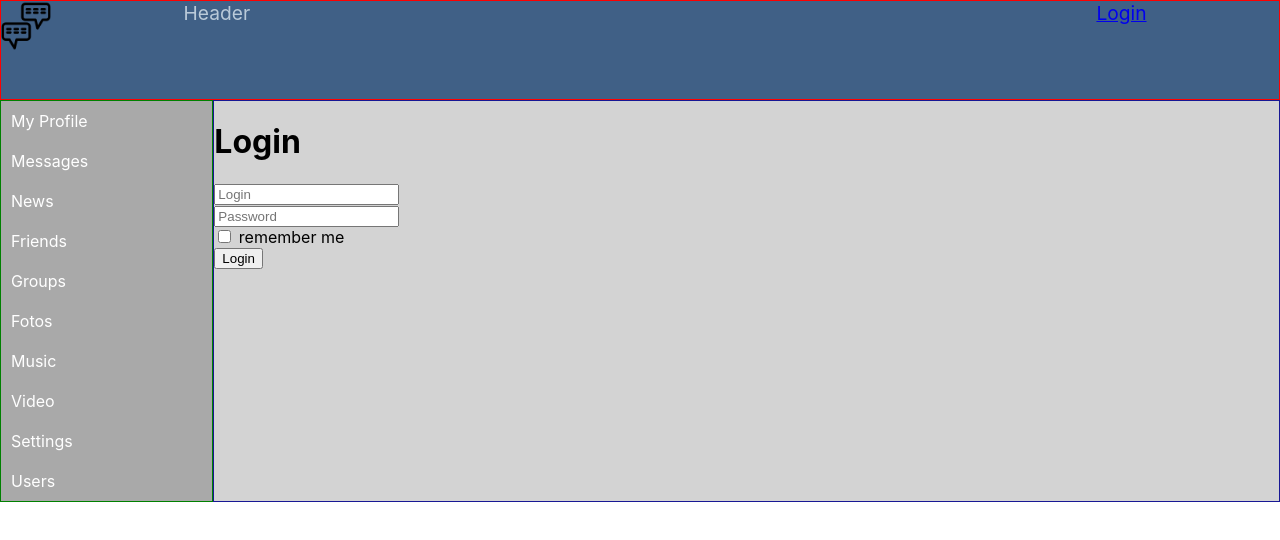
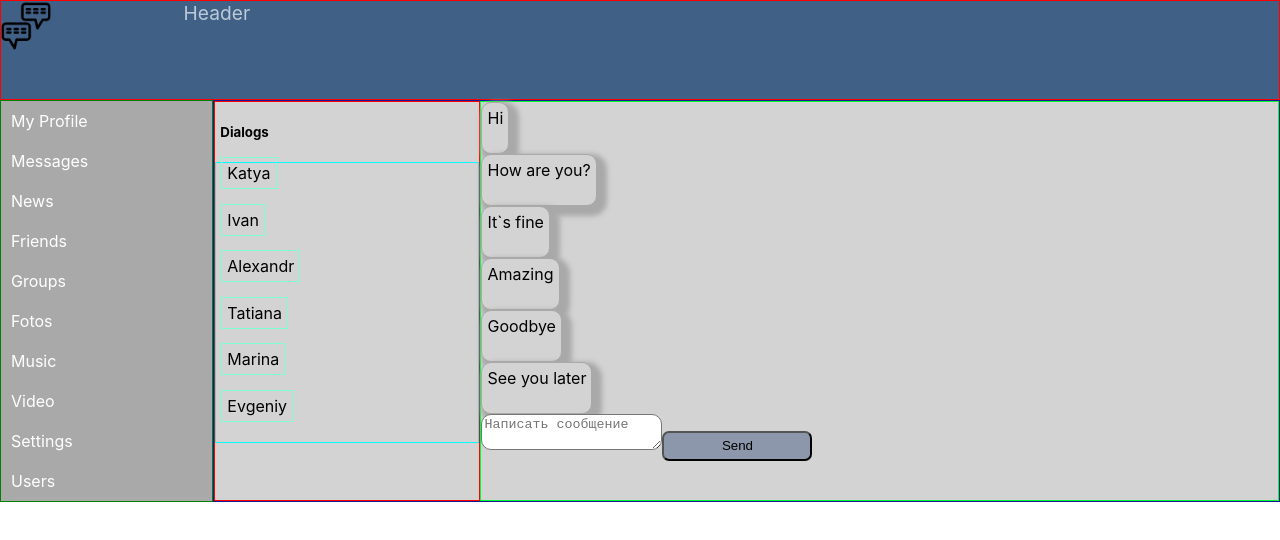
Before and after one commit to Elena763/TheSocialNetwork, a React app in the folder my-vk/: page /dialogs in a window 1280 px wide. Before the commit this address led to /login. Shown: the top 540 px of the page. Built offline with nearby package versions, Linux system fonts and the light colour scheme; no server answers.

Commit message:
fixed bugs

```diff
--- a/my-vk/src/components/Dialogs/Dialogs.jsx
+++ b/my-vk/src/components/Dialogs/Dialogs.jsx
@@ -9,9 +9,9 @@ function Dialogs(props) {
 
   let state = props.dialogsPage;
   let dialogElements = state.dialogs.map (d => <DialogItem name={d.name} id={d.id}/>);
-  let messageElements = state.messages.map (m => <Message message={m.message}/>);
-  //let newMessageBody = state.newMessageBody;
+  let messageElements = state.messages.map (m => <Message message={m.message} key={m.id}/>);
   let addNewMessage = (values) => {
+    console.log(values);
     props.sendMessage(values.newMessageBody);
   }
 
@@ -21,7 +21,9 @@ function Dialogs(props) {
       <div className={DialogsStyle.wrapper}>
         <div className={DialogsStyle.item}>
           <h5>Dialogs</h5>
-          <div className={DialogsStyle.user}>{dialogElements}</div>
+          <div className={DialogsStyle.user}>
+            {dialogElements}
+          </div>
         </div>
         <div className={DialogsStyle.messages}>
           {messageElements}
@@ -31,37 +33,34 @@ function Dialogs(props) {
     );
 }
 
-
-//const sleep = ms => new Promise(resolve => setTimeout(resolve, ms))
-
-/*const onSubmit = async values => {
-  await sleep(300)
-  window.alert(JSON.stringify(values, 0, 2))
-}*/
-
-function AddMessageForm(props) {
-  console.log(props);
+const AddMessageForm = (props) => {
   return (
-    <Form onSubmit={onSubmit}
-    initialValues={{ stooge: '', employed: false }}
-    render={props => {
-      return (
-        <form onSubmit={props.handleSubmit}>
+    <Form
+    initialValues={{
+      firstName: ''
+      }}
+      onSubmit={values => {
+      }}
+      validate={values => {
+      }}
+    >
+     {({ handleSubmit, pristine, form, submitting }) => (
+        <form onSubmit={handleSubmit}>
           <div>
-            <Field component={"textarea"}
+            <Field
+            component={"textarea"}
             name="newMessageBody"
             placeholder="Написать сообщение"
             className={DialogsStyle.text}
             >
             </Field>
-            <button
+            <button type="submit"
             className={DialogsStyle.button}
-            >Add</button>
+            >Send</button>
           </div>
         </form>
-      )
-    }}
-    />
+      )}
+    </Form>
   )
 }
 
--- a/my-vk/src/components/Users/Users.jsx
+++ b/my-vk/src/components/Users/Users.jsx
@@ -13,8 +13,8 @@ function Users(props)  {
     pages.push(i);
   };
   let curP = props.currentPage;
-  let curPF = ((curP - 10) < 0) ?  0  : curP - 10 ;
-  let curPL = curP + 10;
+  let curPF = ((curP - 15) < 0) ?  0  : curP - 10 ;
+  let curPL = curP + 15;
   let slicedPages = pages.slice( curPF, curPL);
 
   return (
--- a/my-vk/src/redux/authReducer.js
+++ b/my-vk/src/redux/authReducer.js
@@ -5,7 +5,7 @@ let initialState = {
     userId: null,
     email: null,
     login: null,
-    isAuth: false,
+    isAuth: true,
 };
 
 const authReducer = (state = initialState, action) => {
```
